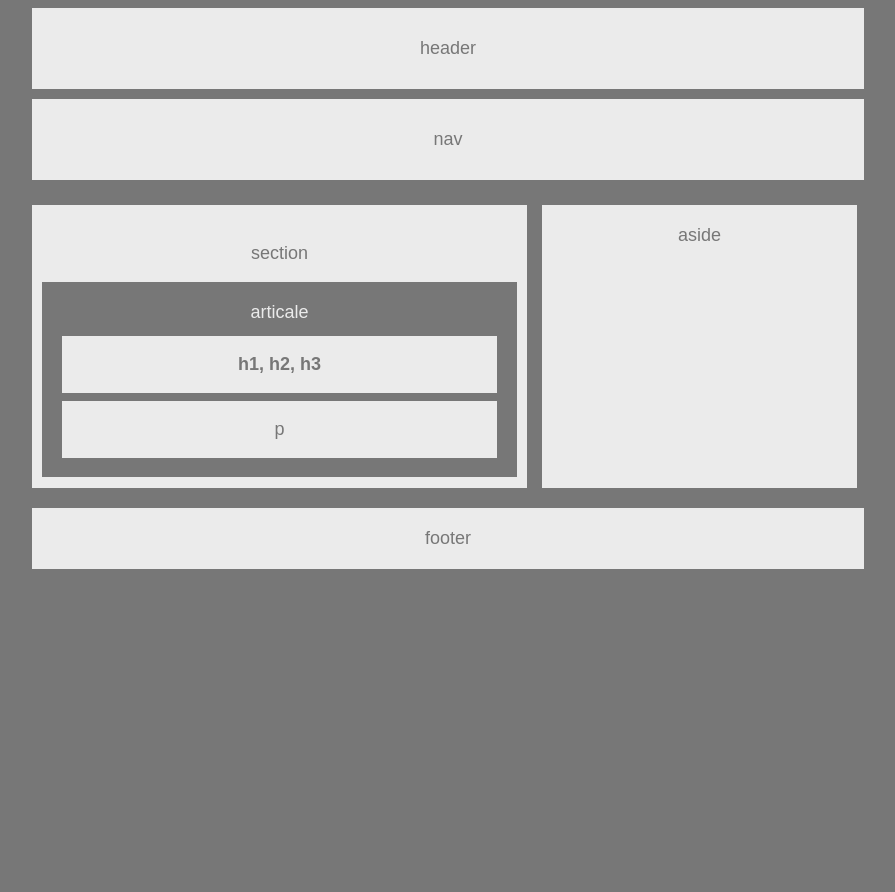
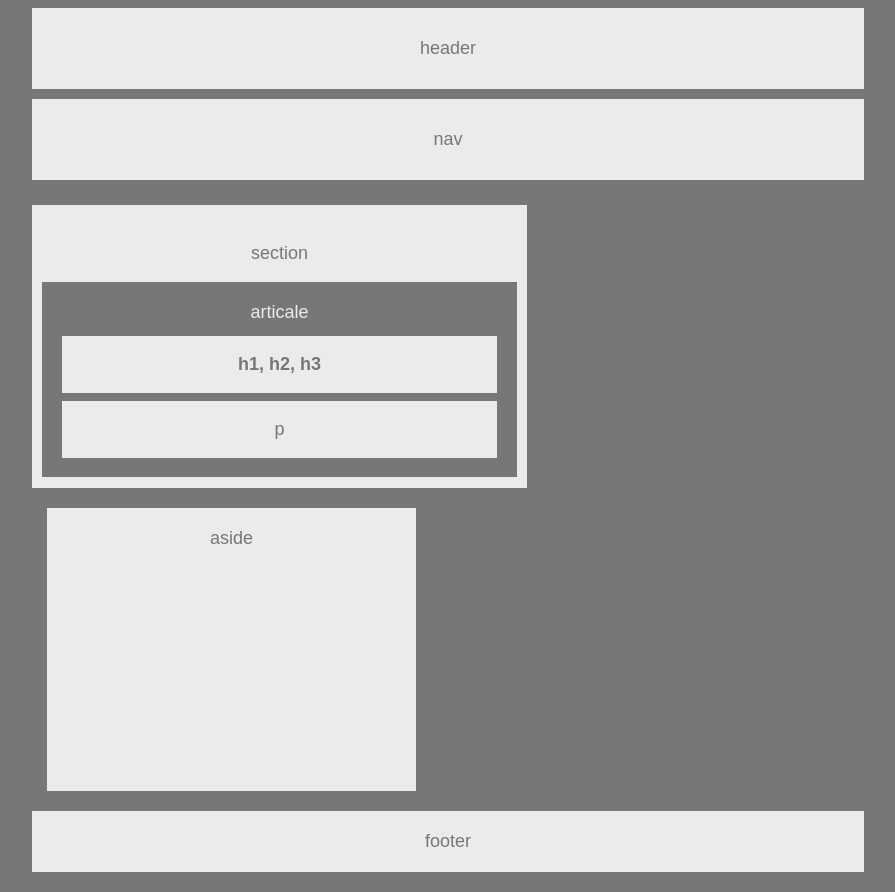
Before and after one commit to j55hanna55/HW-Wireframe, a plain HTML site: page index.html in a window 1280 px wide. Shown: the whole page, without its empty margins (160-1055 px from the left). Before the commit the page ends 800 px from the top, so only its background shows below. Drawn offline with Linux system fonts and the light colour scheme.

Commit message:
Updating my style.css

```diff
--- a/style.css
+++ b/style.css
@@ -74,7 +74,7 @@ aside {
 	margin-bottom: 20px;
 	margin-left: 15px;
 	background: #ebebeb;
-	width: 315px;
+	width: 369px;
 	height: 283px;
 }
 footer {
```
